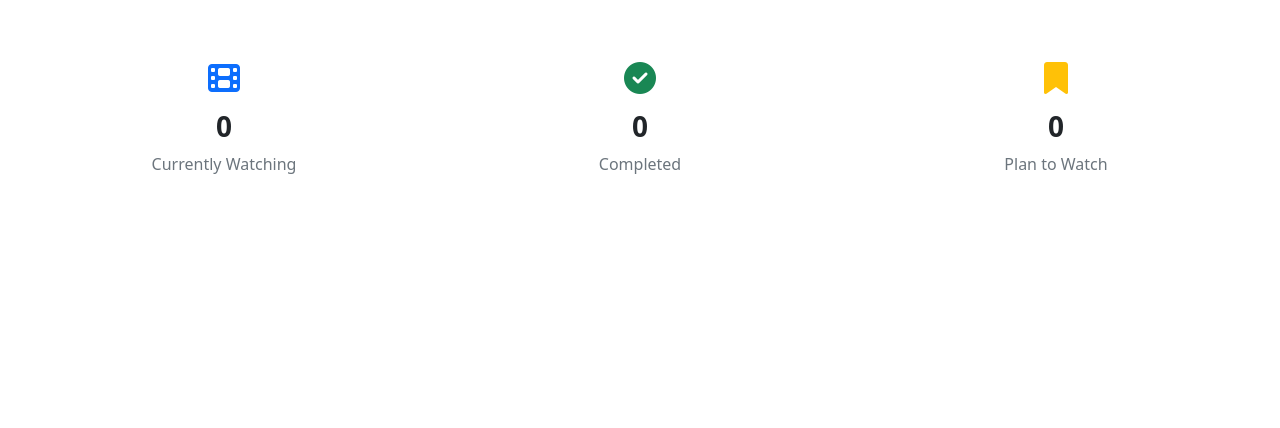
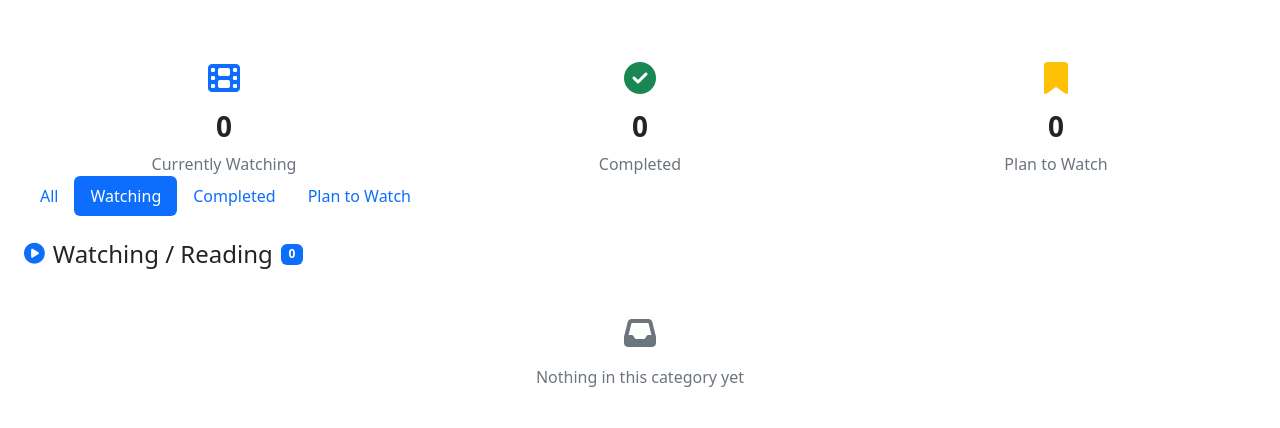
Before and after one commit to Pronoobcodes/Entertainment-Tracker, a Django app: page /users/profile/?status=watching in a window 1280 px wide. Shown: the part 177-605 px from the top of the page. Run offline with Django 5.2, Linux system fonts and the light colour scheme; the visitor is signed in with stand-in values (Sample User, id 1); data that the repository does not hold is empty.

Commit message:
view corrections

```diff
--- a/users/templates/users/profile.html
+++ b/users/templates/users/profile.html
@@ -23,6 +23,49 @@
                 </a>
             </div>
         </div>
+    </div>
+
+     <div class="row g-3 mt-5">
+        <div class="col-md-4">
+            <div class="profile-section text-center">
+                <i class="fas fa-film text-primary mb-3" style="font-size: 2rem;"></i>
+                <h3 class="fw-bold">{{ watching|length }}</h3>
+                <p class="text-secondary mb-0">Currently Watching</p>
+            </div>
+        </div>
+        <div class="col-md-4">
+            <div class="profile-section text-center">
+                <i class="fas fa-check-circle text-success mb-3" style="font-size: 2rem;"></i>
+                <h3 class="fw-bold">{{ completed|length }}</h3>
+                <p class="text-secondary mb-0">Completed</p>
+            </div>
+        </div>
+        <div class="col-md-4">
+            <div class="profile-section text-center">
+                <i class="fas fa-bookmark text-warning mb-3" style="font-size: 2rem;"></i>
+                <h3 class="fw-bold">{{ plan|length }}</h3>
+                <p class="text-secondary mb-0">Plan to Watch</p>
+            </div>
+        </div>
+    </div>
+
+
+    <!-- Filter Navigation -->
+    <div class="mb-4">
+        <ul class="nav nav-pills">
+            <li class="nav-item">
+                <a class="nav-link {% if not current_filter %}active{% endif %}" href="{% url 'profile' %}">All</a>
+            </li>
+            <li class="nav-item">
+                <a class="nav-link {% if current_filter == 'watching' %}active{% endif %}" href="?status=watching">Watching</a>
+            </li>
+            <li class="nav-item">
+                <a class="nav-link {% if current_filter == 'completed' %}active{% endif %}" href="?status=completed">Completed</a>
+            </li>
+            <li class="nav-item">
+                <a class="nav-link {% if current_filter == 'plan' %}active{% endif %}" href="?status=plan">Plan to Watch</a>
+            </li>
+        </ul>
     </div>
 
     <!-- Library Sections -->
@@ -54,34 +97,82 @@
                                                 {{ entry.media.media_type|title }}
                                                 {% if entry.media.release_year %}• {{ entry.media.release_year }}{% endif %}
                                             </div>
+
+                                            <!-- Rating and Genres -->
+                                            {% if entry.media.rating %}
+                                                <div class="movie-meta text-warning mt-1">
+                                                    <small><i class="fas fa-star me-1"></i>{{ entry.media.rating }}/10</small>
+                                                </div>
+                                            {% endif %}
+
+                                            {% if entry.media.media_type == 'tv' or entry.media.media_type == 'anime' %}
+                                                <div class="movie-meta text-info mt-1">
+                                                    <small><i class="fas fa-play-circle me-1"></i> {{ entry.progress|default:0 }} / {{ entry.media.total_episodes|default:"?" }} eps</small>
+                                                </div>
+                                            {% endif %}
                                         </div>
                                     </div>
                                 </a>
 
-                                <!-- Status Change -->
-                                <div class="mt-3 btn-group w-100" role="group">
-                                    {% if section.title != "Watching / Reading" %}
+                                <!-- Status Change & Progress -->
+                                <div class="mt-3">
+                                    <!-- Status Change Buttons -->
+                                    <div class="btn-group w-100 mb-2" role="group">
+                                        {% if section.key != "watching" %}
                                             <a href="{% url 'update_status' entry.media.id 'watching' %}"
                                                class="btn btn-sm btn-outline-primary"
-                                           title="Mark as Watching/Reading">
-                                            <i class="fas fa-play-circle"></i>
+                                               title="Mark as Watching/Reading"
+                                               data-bs-toggle="tooltip">
+                                                <i class="fas fa-play-circle"></i> Watching
                                             </a>
+                                        {% else %}
+                                            <button class="btn btn-sm btn-primary" disabled>
+                                                <i class="fas fa-play-circle"></i> Watching
+                                            </button>
                                         {% endif %}
 
-                                    {% if section.title != "Completed" %}
+                                        {% if section.key != "completed" %}
                                             <a href="{% url 'update_status' entry.media.id 'completed' %}"
                                                class="btn btn-sm btn-outline-success"
-                                           title="Mark as Completed">
-                                            <i class="fas fa-check-circle"></i>
+                                               title="Mark as Completed"
+                                               data-bs-toggle="tooltip">
+                                                <i class="fas fa-check-circle"></i> Done
                                             </a>
+                                        {% else %}
+                                            <button class="btn btn-sm btn-success" disabled>
+                                                <i class="fas fa-check-circle"></i> Done
+                                            </button>
                                         {% endif %}
 
-                                    {% if section.title != "Plan to Watch / Read" %}
+                                        {% if section.key != "plan" %}
                                             <a href="{% url 'update_status' entry.media.id 'plan' %}"
                                                class="btn btn-sm btn-outline-warning"
-                                           title="Add to Plan to Watch">
-                                            <i class="fas fa-bookmark"></i>
+                                               title="Add to Plan to Watch"
+                                               data-bs-toggle="tooltip">
+                                                <i class="fas fa-bookmark"></i> Plan
                                             </a>
+                                        {% else %}
+                                            <button class="btn btn-sm btn-warning" disabled>
+                                                <i class="fas fa-bookmark"></i> Plan
+                                            </button>
+                                        {% endif %}
+                                    </div>
+
+                                    <!-- Episode Progress for TV/Anime -->
+                                    {% if entry.media.media_type == 'tv' or entry.media.media_type == 'anime' %}
+                                    <form action="{% url 'update_progress' entry.media.id %}" method="POST" class="d-flex gap-2">
+                                        {% csrf_token %}
+                                        <input type="number" name="progress" class="form-control form-control-sm"
+                                               value="{{ entry.progress|default:0 }}" min="0"
+                                               {% if entry.media.total_episodes %}max="{{ entry.media.total_episodes }}"{% endif %}
+                                               placeholder="Eps" title="Episode progress">
+                                        {% if entry.media.total_episodes %}
+                                            <span class="align-self-center text-muted small">/ {{ entry.media.total_episodes }}</span>
+                                        {% endif %}
+                                        <button type="submit" class="btn btn-primary btn-sm" title="Save progress">
+                                            <i class="fas fa-save"></i>
+                                        </button>
+                                    </form>
                                     {% endif %}
                                 </div>
                             </div>
@@ -99,29 +190,6 @@
     {% endfor %}
 
     <!-- Stats -->
-    <div class="row g-3 mt-5">
-        <div class="col-md-4">
-            <div class="profile-section text-center">
-                <i class="fas fa-film text-primary mb-3" style="font-size: 2rem;"></i>
-                <h3 class="fw-bold">{{ watching|length }}</h3>
-                <p class="text-secondary mb-0">Currently Watching</p>
-            </div>
-        </div>
-        <div class="col-md-4">
-            <div class="profile-section text-center">
-                <i class="fas fa-check-circle text-success mb-3" style="font-size: 2rem;"></i>
-                <h3 class="fw-bold">{{ completed|length }}</h3>
-                <p class="text-secondary mb-0">Completed</p>
-            </div>
-        </div>
-        <div class="col-md-4">
-            <div class="profile-section text-center">
-                <i class="fas fa-bookmark text-warning mb-3" style="font-size: 2rem;"></i>
-                <h3 class="fw-bold">{{ plan|length }}</h3>
-                <p class="text-secondary mb-0">Plan to Watch</p>
-            </div>
-        </div>
-    </div>
 
 </div>
 
--- a/users/views.py
+++ b/users/views.py
@@ -90,22 +90,50 @@ def update_user(request):
 
 
 @login_required(login_url="login")
+@login_required(login_url="login")
 def profile(request):
+    # Get status filter from query params
+    status_filter = request.GET.get("status")
 
-    watching = UserMedia.objects.filter(
-        user=request.user, status="watching"
-    ).select_related("media")
+    # Get all user media
+    watching = UserMedia.objects.filter(user=request.user, status="watching").select_related("media")
+    completed = UserMedia.objects.filter(user=request.user, status="completed").select_related("media")
+    plan = UserMedia.objects.filter(user=request.user, status="plan").select_related("media")
 
-    completed = UserMedia.objects.filter(
-        user=request.user, status="completed"
-    ).select_related("media")
+    # Build sections data
+    sections = [
+        {
+            "title": "Watching / Reading",
+            "icon": "play-circle",
+            "key": "watching",
+            "items": watching
+        },
+        {
+            "title": "Completed",
+            "icon": "check-circle",
+            "key": "completed",
+            "items": completed
+        },
+        {
+            "title": "Plan to Watch / Read",
+            "icon": "bookmark",
+            "key": "plan",
+            "items": plan
+        }
+    ]
 
-    plan = UserMedia.objects.filter(
-        user=request.user, status="plan"
-    ).select_related("media")
+    # Filter sections if status is specified
+    if status_filter:
+        sections = [s for s in sections if s["key"] == status_filter]
+
+    # Calculate totals for stats
+    all_items = UserMedia.objects.filter(user=request.user).select_related("media")
 
     return render(request, "users/profile.html", {
+        "sections": sections,
         "watching": watching,
         "completed": completed,
         "plan": plan,
+        "current_filter": status_filter,
+        "all_items": all_items,
     })
```
Also changed, not shown: main/views.py (+19 -5 lines). Lines whose indentation alone changed are shown as unchanged.
